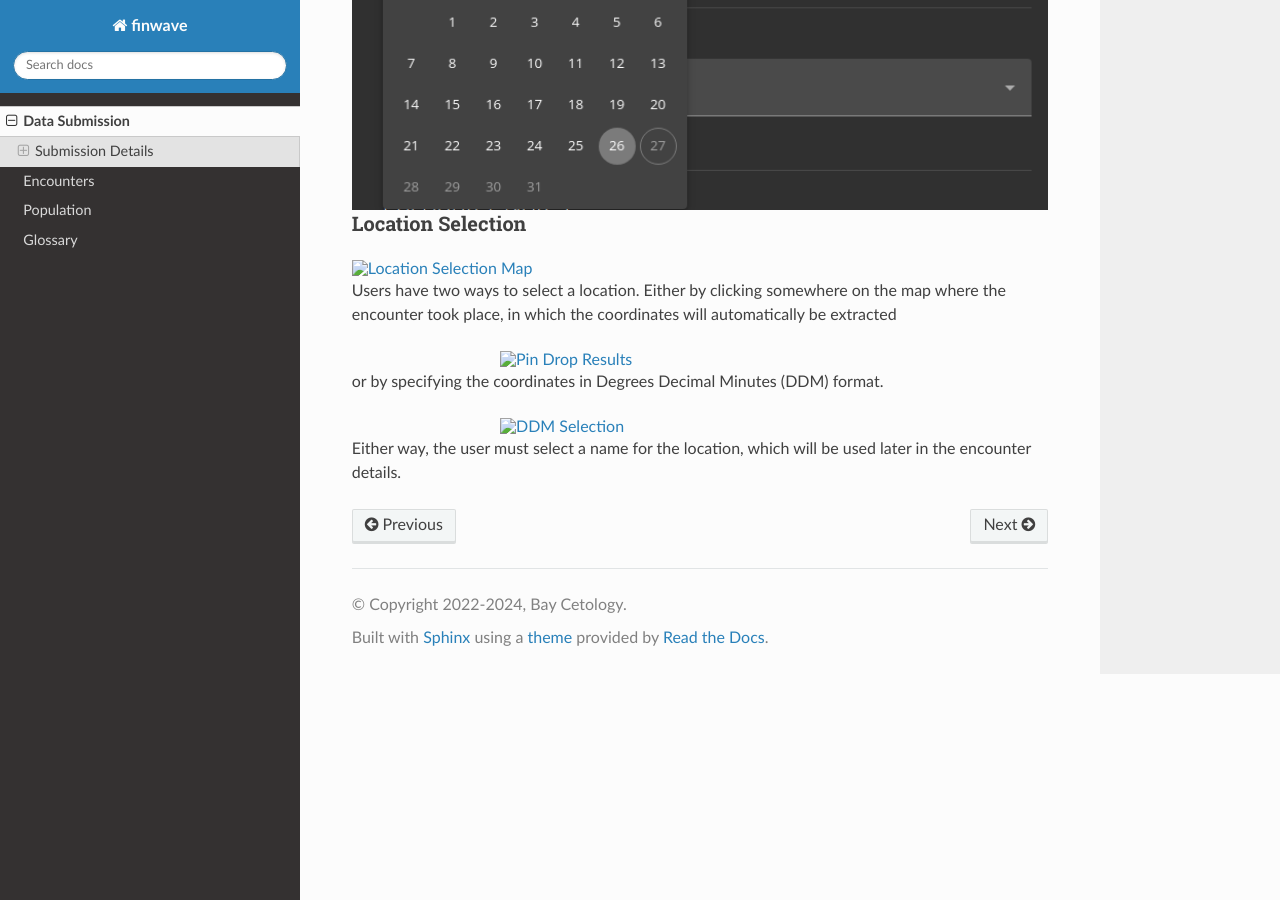
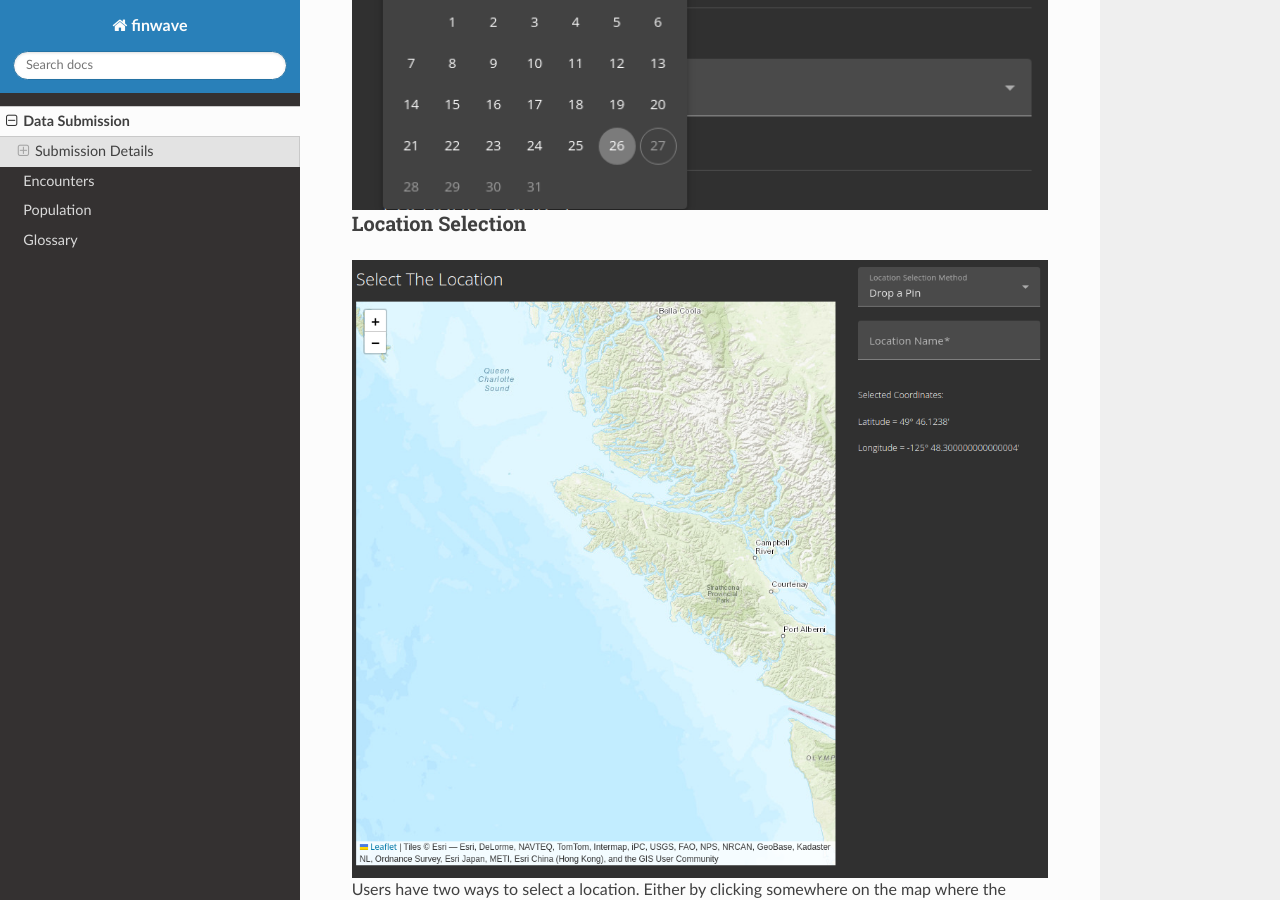
Before and after one commit to alexanderbarnhill/finwave-docs, a Sphinx documentation site: the page built from docs/source/data_submission.rst, in a window 1280 px wide and 900 px high, scrolled down 1338 px. Built offline with Sphinx 7.4.7 and the Read the Docs theme 3.1.0, drawn with Linux system fonts in a browser that asks for light colours.

Commit message:
Add some more images

```diff
--- a/docs/source/data_submission.rst
+++ b/docs/source/data_submission.rst
@@ -42,7 +42,7 @@
 Location Selection
 ~~~~~~~~~~~~~~~~~~
 
-.. image:: image/submission/location-selection.png
+.. image:: img/submission/location-selection.png
    :alt: Location Selection Map
    :align: center
    :width: 800px
@@ -50,14 +50,14 @@
 
 Users have two ways to select a location. Either by clicking somewhere on the map where the encounter took place, in which the coordinates will automatically be extracted
 
-.. image:: image/submission/location-selection-pin-drop.png
+.. image:: img/submission/location-selection-pin-drop.png
    :alt: Pin Drop Results
    :align: center
    :width: 400px
 
 or by specifying the coordinates in Degrees Decimal Minutes (DDM) format.
 
-.. image:: image/submission/location-selection-coordinates.png
+.. image:: img/submission/location-selection-coordinates.png
    :alt: DDM Selection
    :align: center
    :width: 400px
```
